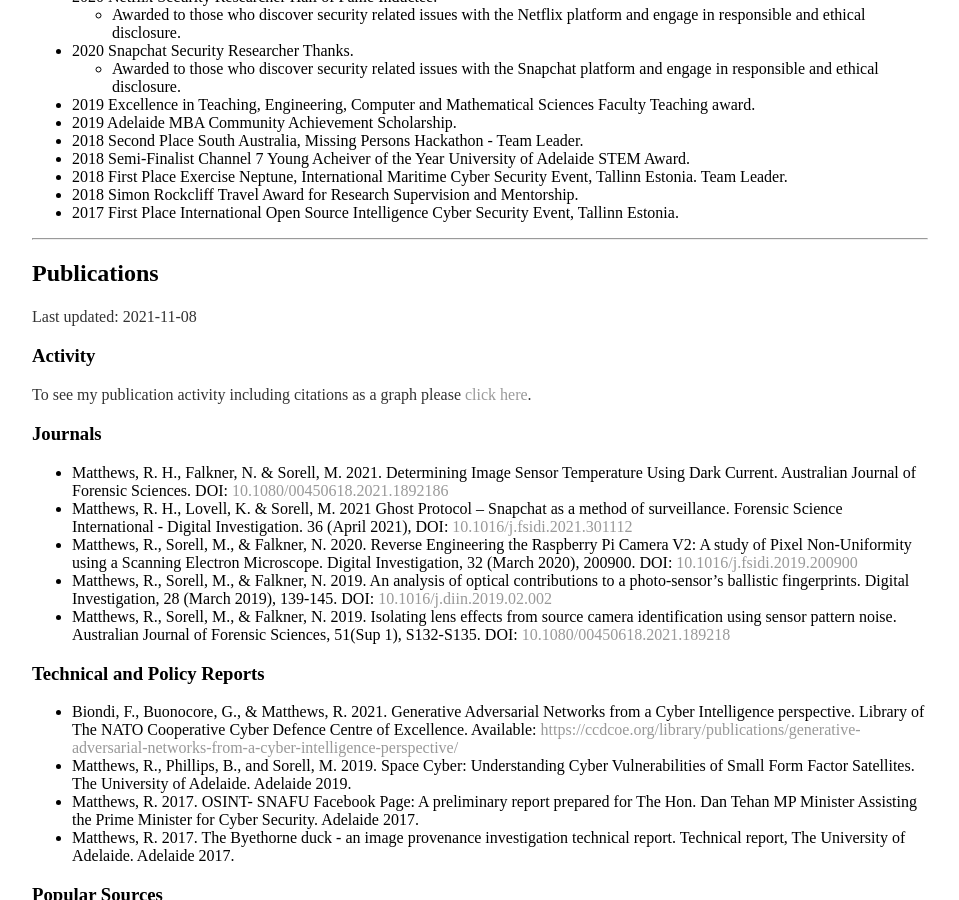
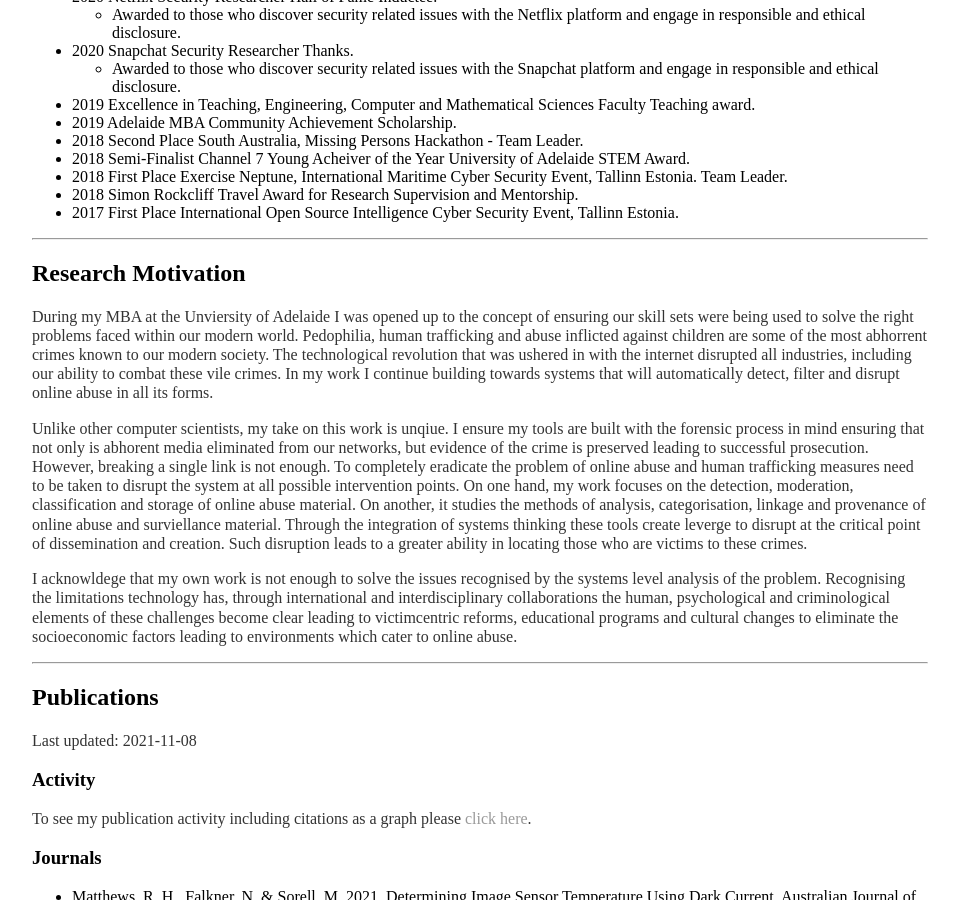
Before and after one commit to rhematt/rhematt.github.io, a Jekyll site: the page built from cv/index.md, in a window 1280 px wide and 900 px high, scrolled down 2813 px. Shown: the whole window, without its empty margins (160-1119 px from the left). Built offline with Jekyll 4.4.1, drawn with Linux system fonts in a browser that asks for light colours; our own code applies the rules of GitHub Pages for plain Markdown files.

Commit message:
Update index.md
Added research motivation

```diff
--- a/cv/index.md
+++ b/cv/index.md
@@ -126,6 +126,16 @@ ___
 - 2018 First Place Exercise Neptune, International Maritime Cyber Security Event, Tallinn Estonia. Team Leader.
 - 2018 Simon Rockcliff Travel Award for Research Supervision and Mentorship.
 - 2017 First Place International Open Source Intelligence Cyber Security Event, Tallinn Estonia.
+
+___
+
+## Research Motivation
+
+During my MBA at the Unviersity of Adelaide I was opened up to the concept of ensuring our skill sets were being used to solve the right problems faced within our modern world. Pedophilia, human trafficking and abuse inflicted against children are some of the most abhorrent crimes known to our modern society. The technological revolution that was ushered in with the internet disrupted all industries, including our ability to combat these vile crimes. In my work I continue building towards systems that will automatically detect, filter and disrupt online abuse in all its forms.
+
+Unlike other computer scientists, my take on this work is unqiue. I ensure my tools are built with the forensic process in mind ensuring that not only is abhorent media eliminated from our networks, but evidence of the crime is preserved leading to successful prosecution. However, breaking a single link is not enough. To completely eradicate the problem of online abuse and human trafficking measures need to be taken to disrupt the system at all possible intervention points. On one hand, my work focuses on the detection, moderation, classification and storage of online abuse material. On another, it studies the methods of analysis, categorisation, linkage and provenance of online abuse and surviellance material. Through the integration of systems thinking these tools create leverge to disrupt at the critical point of dissemination and creation. Such disruption leads to a greater ability in locating those who are victims to these crimes.
+
+I acknowldege that my own work is not enough to solve the issues recognised by the systems level analysis of the problem. Recognising the limitations technology has, through international and interdisciplinary collaborations the human, psychological and criminological elements of these challenges become clear leading to victimcentric reforms, educational programs and cultural changes to eliminate the socioeconomic factors leading to environments which cater to online abuse.
 
 ___
 
```
